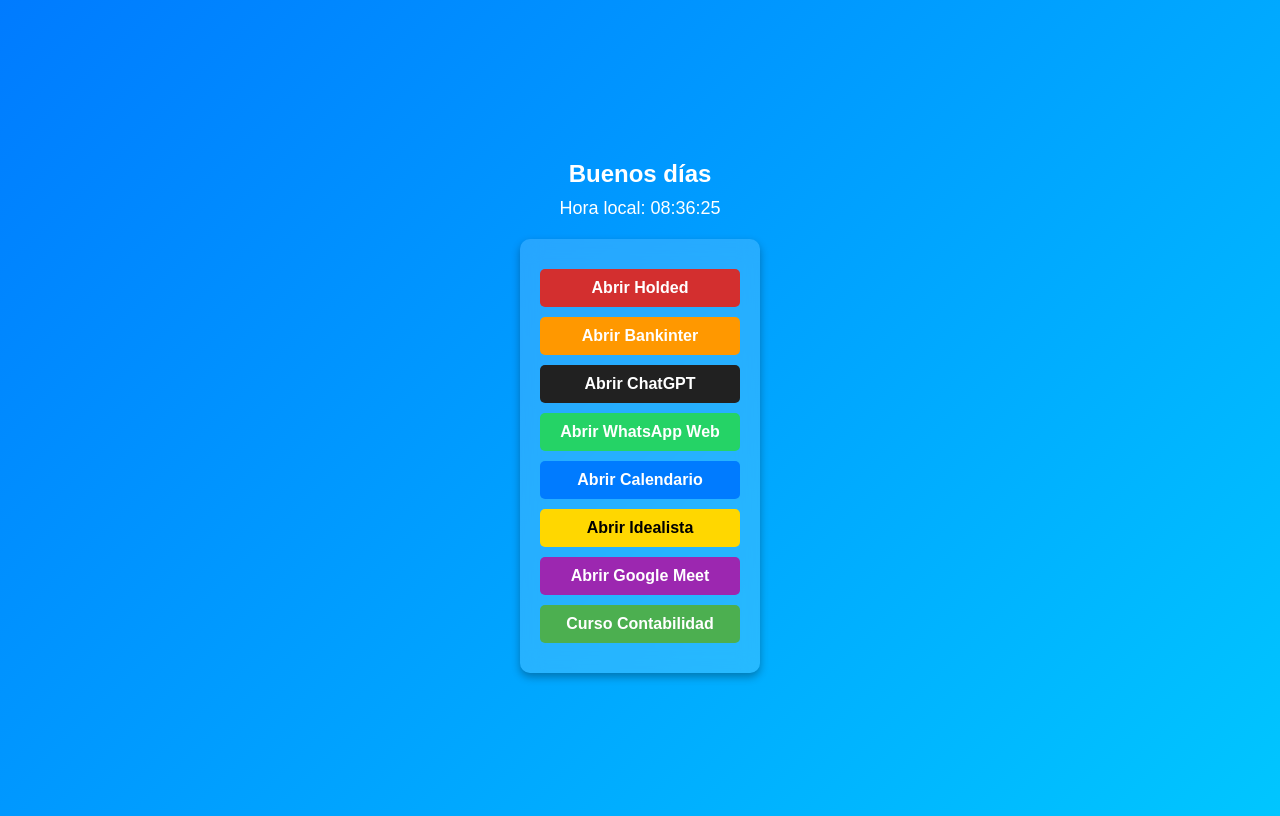
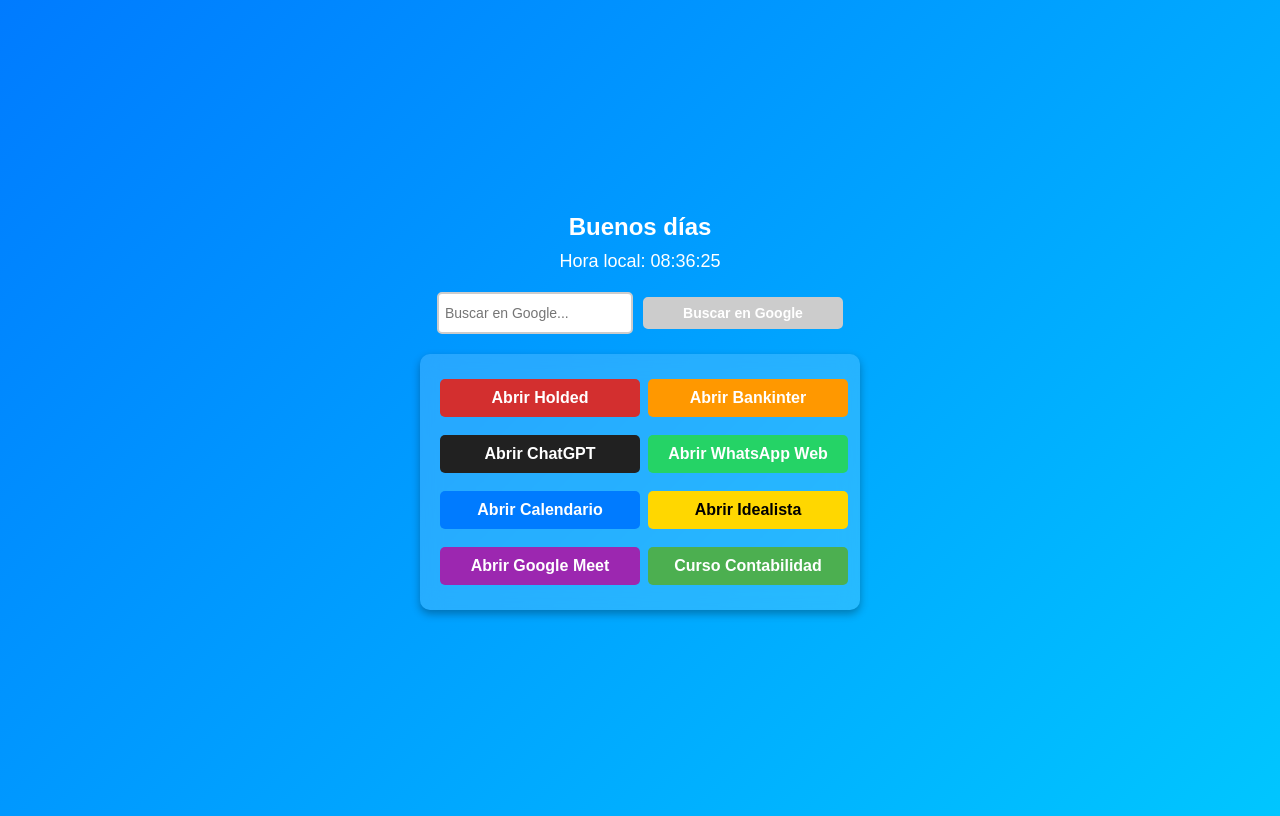
Before and after one commit to cyo95/inicio, a plain HTML site: page index.html in a window 1280 px wide. Drawn offline with Linux system fonts and the light colour scheme.

Commit message:
Update index.html

```diff
--- a/index.html
+++ b/index.html
@@ -23,18 +23,63 @@
             box-shadow: 0 4px 8px rgba(0, 0, 0, 0.3);
             backdrop-filter: blur(10px);
         }
+        .search-container {
+            margin: 10px 0;
+            display: flex;
+            gap: 10px;
+            justify-content: center;
+        }
+        .search-container input {
+            padding: 6px;
+            font-size: 14px;
+            border: 2px solid #ccc;
+            border-radius: 5px;
+            width: 180px;
+            transition: border-color 0.3s;
+        }
+        .search-container input:focus {
+            border-color: #007BFF;
+            outline: none;
+        }
+        .search-container button {
+            padding: 6px 10px;
+            font-size: 14px;
+            font-weight: bold;
+            border: 2px solid #007BFF;
+            border-radius: 5px;
+            background-color: #007BFF;
+            color: white;
+            cursor: pointer;
+            transition: background-color 0.3s, border-color 0.3s;
+        }
+        .search-container button:disabled {
+            background-color: #ccc;
+            border-color: #ccc;
+            cursor: not-allowed;
+        }
+        .search-container input:not(:placeholder-shown) + button {
+            background-color: #0056b3;
+            border-color: #0056b3;
+        }
+        .grid-container {
+            display: grid;
+            grid-template-columns: repeat(2, 1fr);
+            gap: 8px;
+            max-width: 400px;
+            margin: 10px auto;
+        }
         h1 {
             font-size: 24px;
             margin-bottom: 10px;
         }
         .hora {
             font-size: 18px;
-            margin-bottom: 20px;
+            margin-bottom: 10px;
         }
         button {
             display: block;
             width: 200px;
-            margin: 10px auto;
+            margin: 5px auto;
             padding: 10px;
             font-size: 16px;
             font-weight: bold;
@@ -47,30 +92,35 @@
         button:hover {
             transform: scale(1.05);
         }
-        .holded { background-color: #d32f2f; } /* Rojo */
-        .bankinter { background-color: #ff9800; } /* Naranja */
-        .chatgpt { background-color: #212121; } /* Negro */
-        .whatsapp { background-color: #25d366; } /* Verde */
-        .calendario { background-color: #007BFF; } /* Azul */
-        .idealista { background-color: #FFD700; color: black; } /* Amarillo */
-        .meet { background-color: #9c27b0; } /* Morado */
-        .contabilidad { background-color: #4caf50; } /* Verde oscuro */
+        .holded { background-color: #d32f2f; }
+        .bankinter { background-color: #ff9800; }
+        .chatgpt { background-color: #212121; }
+        .whatsapp { background-color: #25d366; }
+        .calendario { background-color: #007BFF; }
+        .idealista { background-color: #FFD700; color: black; }
+        .meet { background-color: #9c27b0; }
+        .contabilidad { background-color: #4caf50; }
 
-        button.holded:hover { background-color: #b71c1c; }
-        button.bankinter:hover { background-color: #e68900; }
-        button.chatgpt:hover { background-color: #000000; }
-        button.whatsapp:hover { background-color: #1da851; }
-        button.calendario:hover { background-color: #005bb5; }
-        button.idealista:hover { background-color: #e6c200; }
-        button.meet:hover { background-color: #7b1fa2; }
-        button.contabilidad:hover { background-color: #388e3c; }
+        .holded:hover { background-color: #b71c1c; }
+        .bankinter:hover { background-color: #e68900; }
+        .chatgpt:hover { background-color: #000000; }
+        .whatsapp:hover { background-color: #1da851; }
+        .calendario:hover { background-color: #005bb5; }
+        .idealista:hover { background-color: #e6c200; }
+        .meet:hover { background-color: #7b1fa2; }
+        .contabilidad:hover { background-color: #388e3c; }
     </style>
 </head>
 <body>
     <h1 id="saludo"></h1>
     <div class="hora" id="hora"></div>
 
-    <div class="container">
+    <div class="search-container">
+        <input type="text" id="search" placeholder="Buscar en Google...">
+        <button id="search-btn" onclick="buscarEnGoogle()" disabled>Buscar en Google</button>
+    </div>
+
+    <div class="container grid-container">
         <button class="holded" onclick="abrirVentana('https://app.holded.com/home')">Abrir Holded</button>
         <button class="bankinter" onclick="abrirVentana('https://empresas.bankinter.com/secure/es')">Abrir Bankinter</button>
         <button class="chatgpt" onclick="abrirVentana('https://chatgpt.com')">Abrir ChatGPT</button>
@@ -97,6 +147,18 @@
             window.open(url, "_blank", "toolbar=no,location=no,status=no");
         }
 
+        function buscarEnGoogle() {
+            let query = document.getElementById('search').value;
+            if (query) {
+                window.open(`https://www.google.com/search?q=${encodeURIComponent(query)}`, '_blank');
+            }
+        }
+
+        document.getElementById('search').addEventListener('input', function() {
+            let searchBtn = document.getElementById('search-btn');
+            searchBtn.disabled = this.value.trim() === "";
+        });
+
         actualizarHora();
         setInterval(actualizarHora, 1000);
     </script>
```
